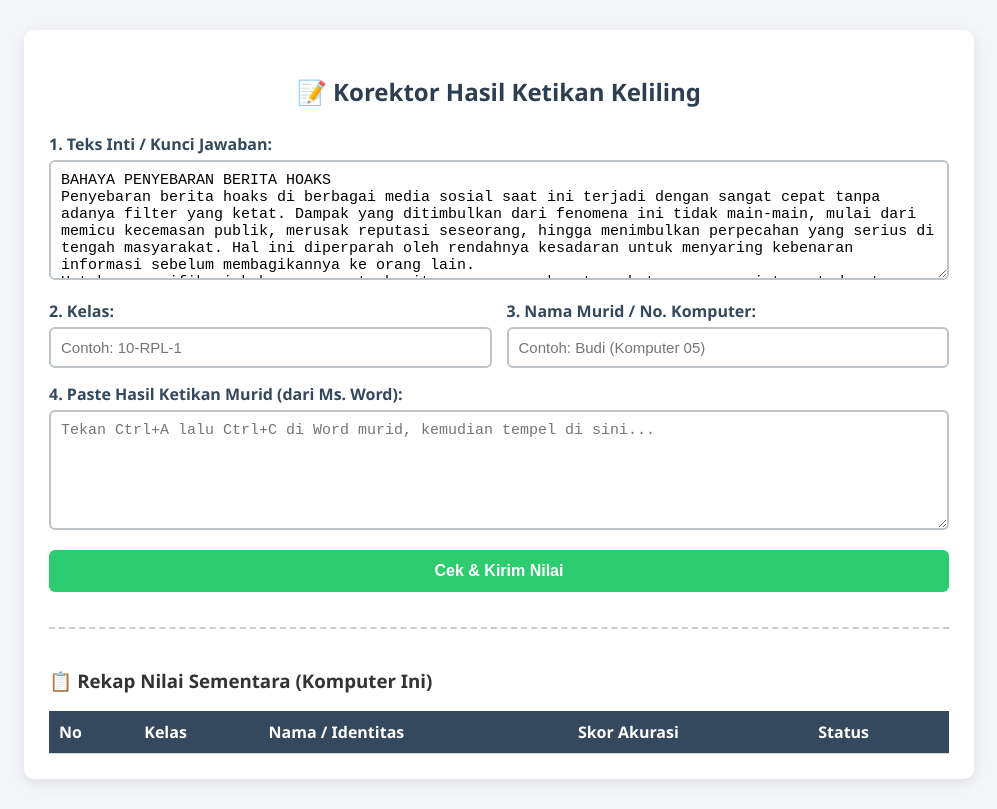
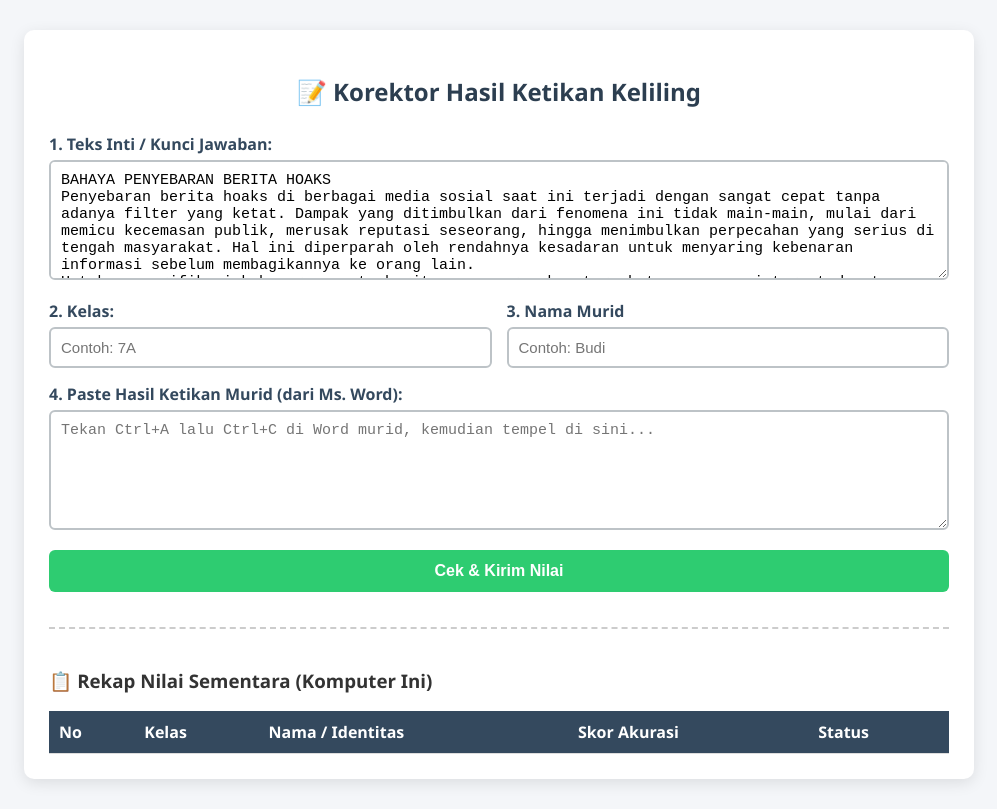
Before and after one commit to minggarputra24/koreksi-mengetik, a plain HTML site: page index.html in a window 1280 px wide. Shown: the whole page, without its empty margins (141-1138 px from the left). Drawn offline with Linux system fonts and the light colour scheme.

Commit message:
Update index.html

```diff
--- a/index.html
+++ b/index.html
@@ -50,11 +50,11 @@ Untuk memverifikasi kebenaran suatu berita yang meragukan tersebut, pengguna int
     <div class="row-inputs">
         <div class="input-group">
             <label for="kelasMurid">2. Kelas:</label>
-            <input type="text" id="kelasMurid" placeholder="Contoh: 10-RPL-1">
+            <input type="text" id="kelasMurid" placeholder="Contoh: 7A">
         </div>
         <div class="input-group">
-            <label for="namaMurid">3. Nama Murid / No. Komputer:</label>
-            <input type="text" id="namaMurid" placeholder="Contoh: Budi (Komputer 05)">
+            <label for="namaMurid">3. Nama Murid</label>
+            <input type="text" id="namaMurid" placeholder="Contoh: Budi">
         </div>
     </div>
 
```
